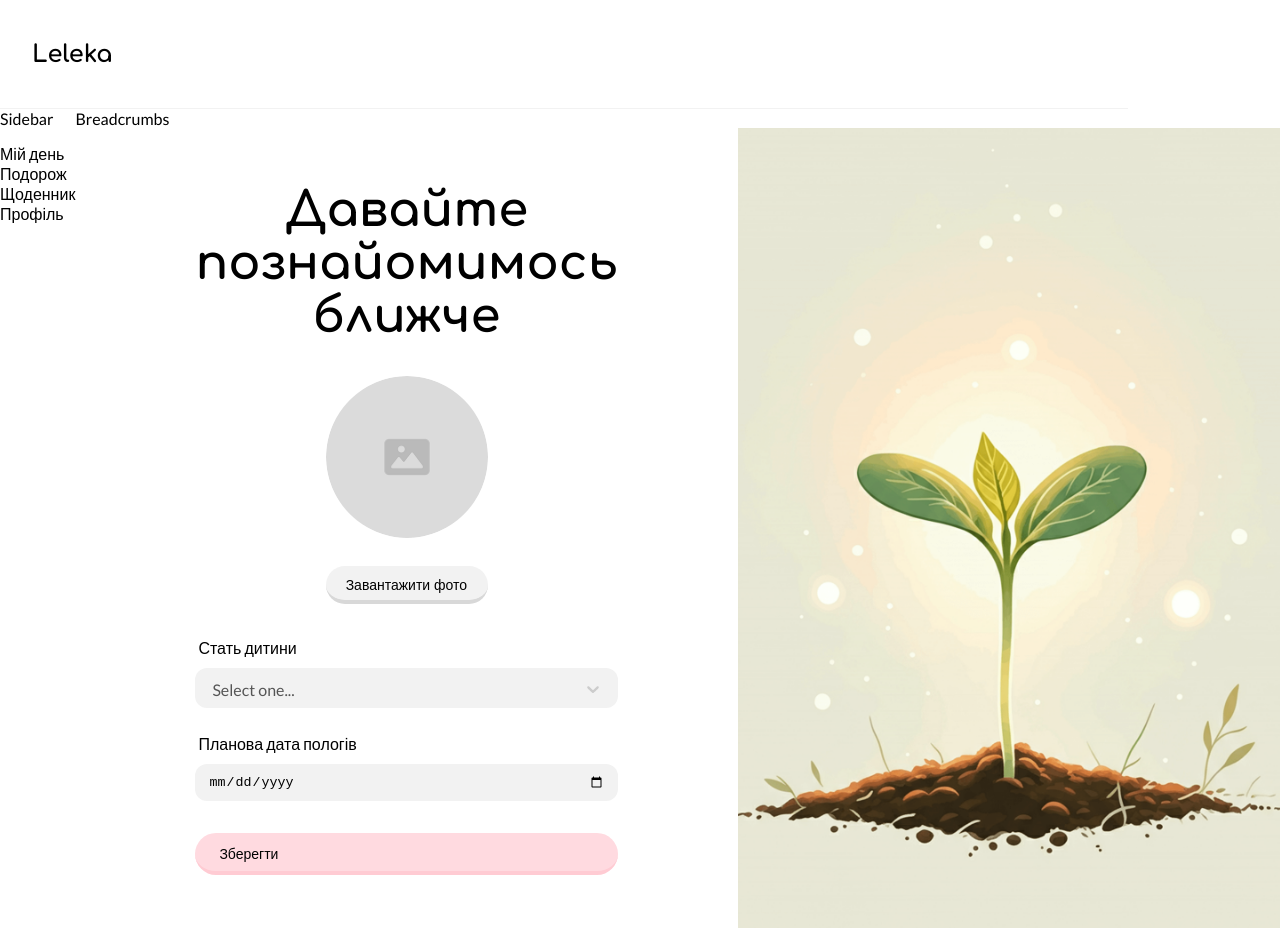
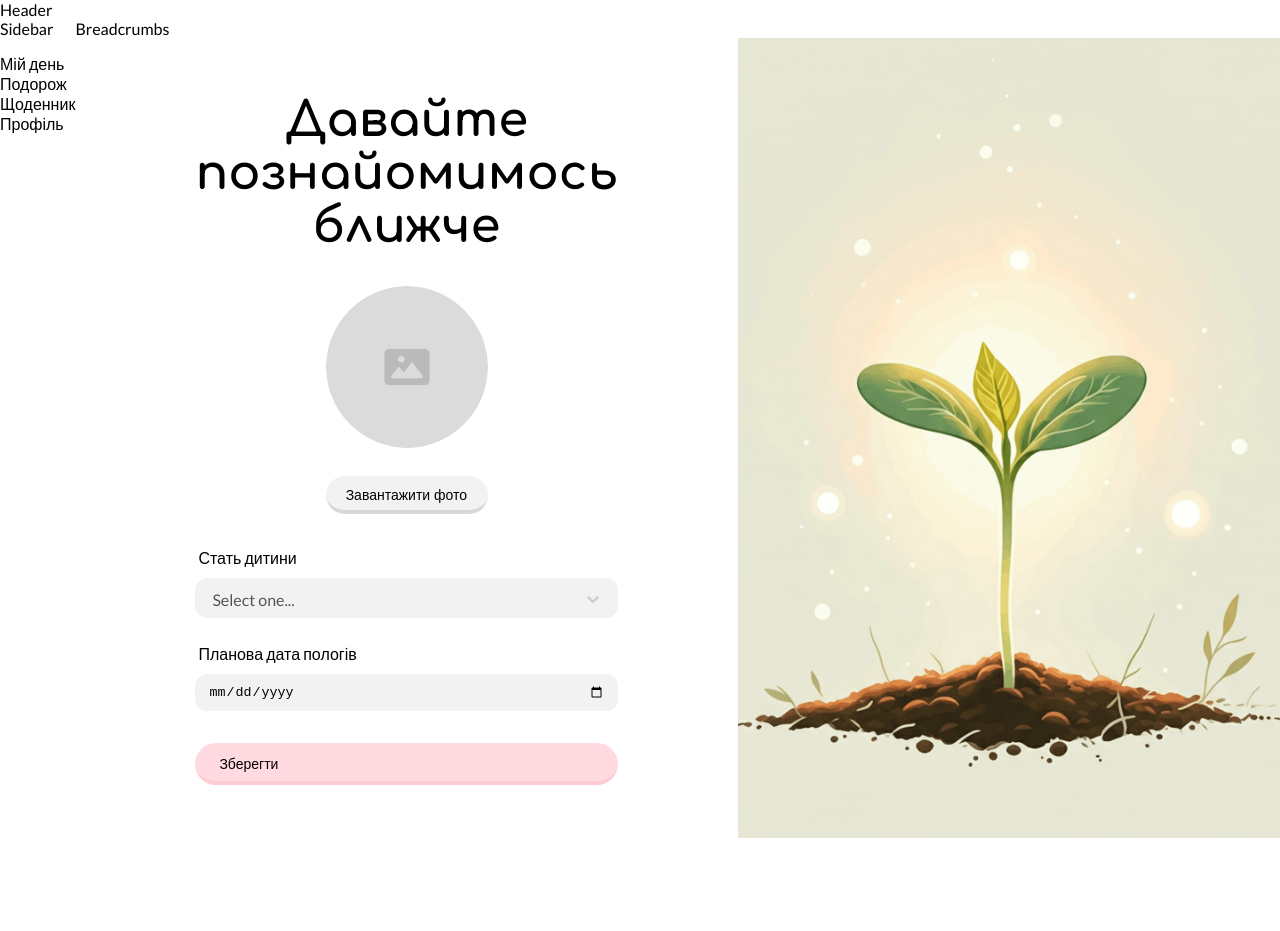
Before and after one commit to Anastasiia-Oli/leleka-frontend, a Next.js app: page /profile/edit in a window 1280 px wide. After the commit the page ends 841 px from the top, so only its background shows below. Built offline with nearby package versions, Linux system fonts and the light colour scheme.

Commit message:
1856 2509

```diff
--- a/components/Diary/DiaryList/DiaryList.module.css
+++ b/components/Diary/DiaryList/DiaryList.module.css
@@ -12,6 +12,7 @@
     justify-content: space-between;
     align-items: center;
     flex-shrink: 0;
+    margin-bottom: 16px;
 }
 
 .title {
--- a/components/Header/Header.module.css
+++ /dev/null
@@ -1,32 +0,0 @@
-.header {
-    width: 1128px;
-    height: 109px;
-    gap: 16px;
-    border-bottom: 1px solid var(--gray-lightest);
-    padding: 24px 32px;
-    display: flex;
-    align-items: center;
-    justify-content: space-between;
-}
-
-.pageHeader {
-    width: 1064px;
-    height: 45px;
-    gap: 256px;
-    display: flex;
-    align-items: center;
-    justify-content: space-between;
-}
-
-.logo {
-    font-family: var(--second-family);
-    font-weight: 700;
-    font-size: 24px;
-    color: var(--black);
-}
-
-.userActions {
-    display: flex;
-    align-items: center;
-    gap: 16px;
-}
--- a/components/Header/Header.tsx
+++ b/components/Header/Header.tsx
@@ -1,21 +1,7 @@
-"use client";
-
 import React from "react";
-import css from "./Header.module.css";
 
 const Header = () => {
-  return (
-    <header className={css.header}>
-      <div className={css.pageHeader}>
-        <div className={css.logo}>
-          Leleka
-        </div>
-        <div className={css.userActions}>
-          {/* Тут будуть дії користувача */}
-        </div>
-      </div>
-    </header>
-  );
+  return <header>Header</header>;
 };
 
 export default Header;
```
Also changed, not shown: components/Diary/Diary.mock.ts (+13 -33 lines), components/Diary/DiaryEntryCard/DiaryEntryCard.tsx (+16 -1 lines), components/Diary/DiaryList/DiaryList.tsx (+21 -7 lines).
